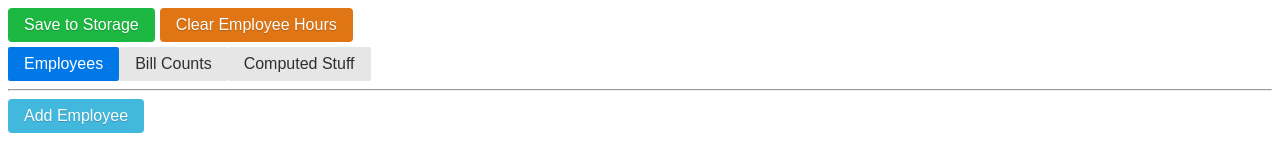
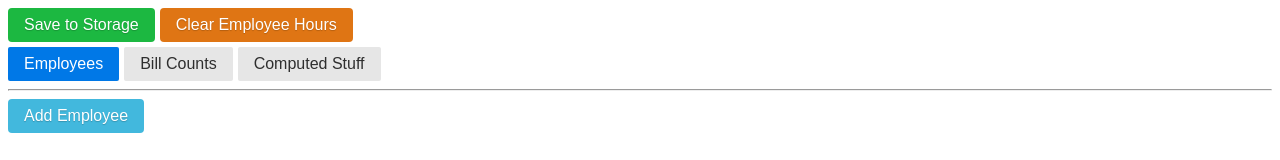
Before and after one commit to AlyxMoon/Simple-Tip-Distribution-Calculator, a Vue app: page / in a window 1280 px wide. Shown: the top 160 px of the page. Built offline with nearby package versions, Linux system fonts and the light colour scheme.

Commit message:
Clean up navigation section styling

```diff
--- a/src/App.vue
+++ b/src/App.vue
@@ -17,17 +17,11 @@
       Clear Bill Counts
     </button>
     </div>
-    <ul class="page-navigation">
-      <li class="navigation-item">
-        <button class="pure-button" :class="{ 'pure-button-primary': page === 0 }" @click="changePage(0)">Employees</button>
-      </li>
-      <li class="navigation-item">
-        <button class="pure-button" :class="{ 'pure-button-primary': page === 1 }" @click="changePage(1)">Bill Counts</button>
-      </li>
-      <li class="navigation-item">
-        <button class="pure-button" :class="{ 'pure-button-primary': page === 2 }" @click="changePage(2)">Computed Stuff</button>
-      </li>
-    </ul>
+    <div class="button-group">
+      <button class="pure-button" :class="{ 'pure-button-primary': page === 0 }" @click="changePage(0)">Employees</button>
+      <button class="pure-button" :class="{ 'pure-button-primary': page === 1 }" @click="changePage(1)">Bill Counts</button>
+      <button class="pure-button" :class="{ 'pure-button-primary': page === 2 }" @click="changePage(2)">Computed Stuff</button>
+    </div>
     <hr />
 
     <div v-if="page === 0" class="content">
@@ -244,16 +238,6 @@ body {
   user-select: none;
 }
 
-.page-navigation {
-  list-style: none;
-  margin: 0;
-  padding: 0;
-}
-
-.navigation-item {
-  display: inline-block;
-}
-
 @media (min-width: 768px) {
   .employee-info {
     width: 60%;
```
